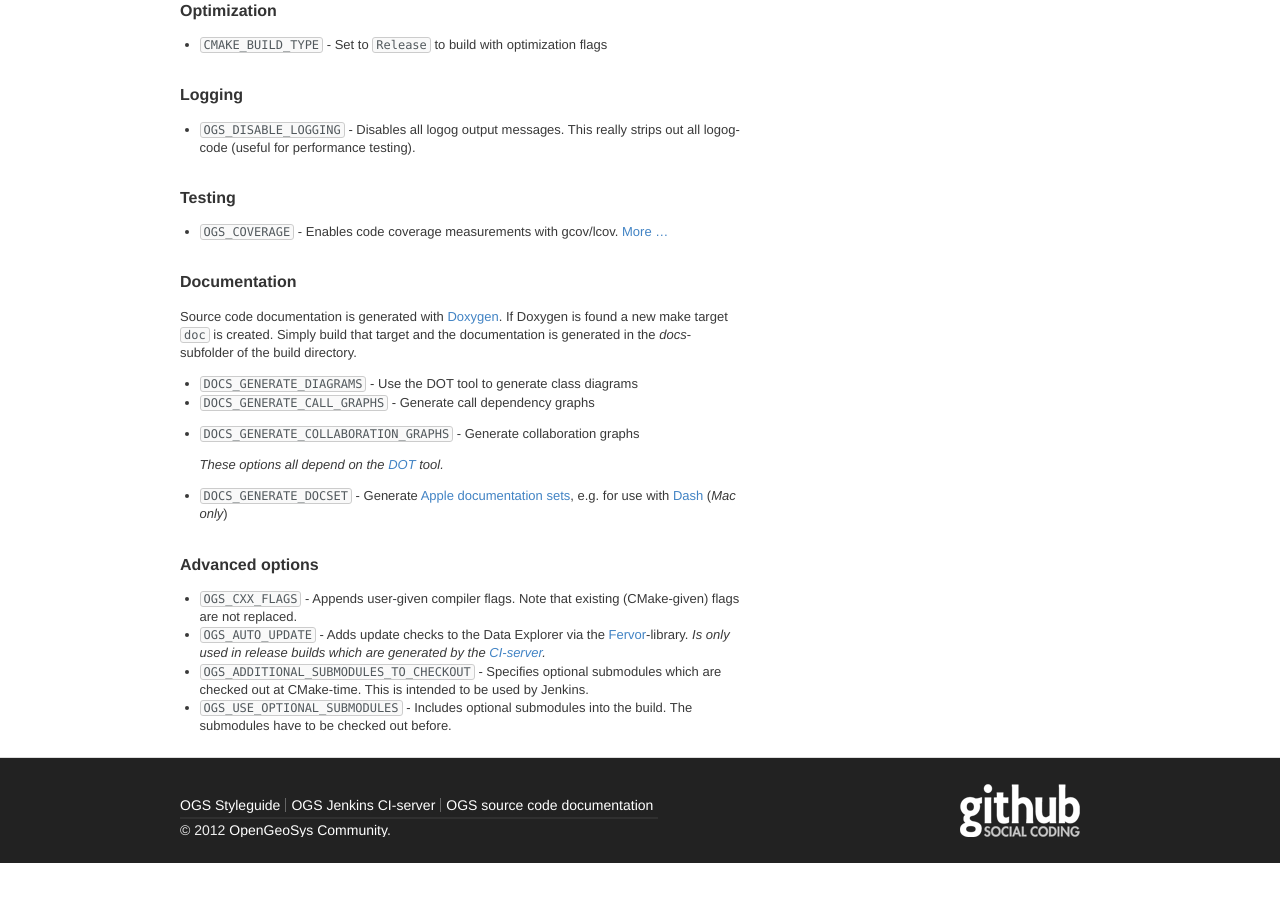
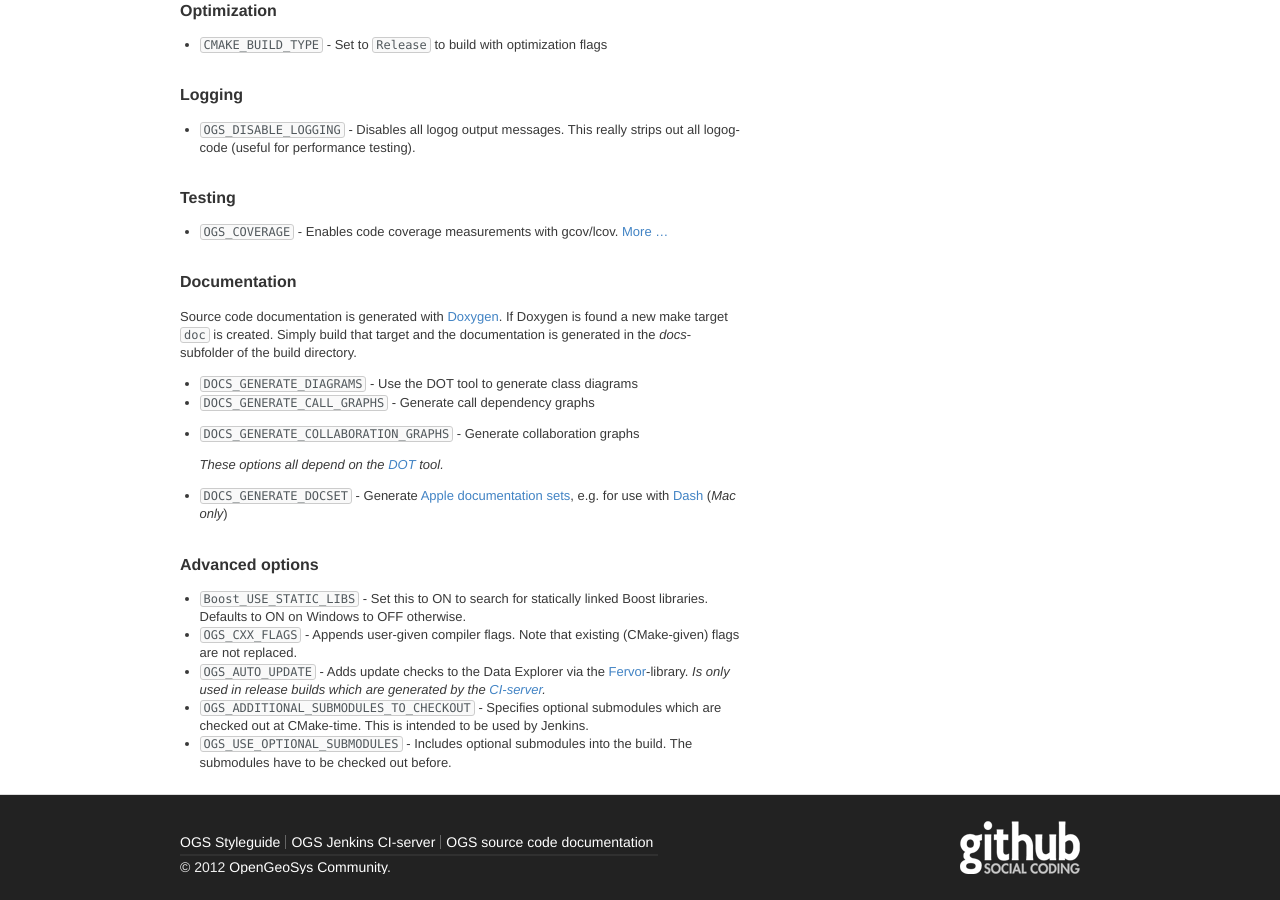
Before and after one commit to ufz/devguide, a Jekyll site: the page built from _posts/2012-04-26-configure-cmake-options.markdown, in a window 1280 px wide and 900 px high, scrolled down 635 px. Built offline with Jekyll 4.4.1, drawn with Linux system fonts in a browser that asks for light colours; comment, search, counter and statistics services are not loaded; before the commit the page ends 1498 px from its top, so only the background shows below that.

Commit message:
Added Boost_USE_STATIC_LIBS option.

```diff
--- a/_posts/2012-04-26-configure-cmake-options.markdown
+++ b/_posts/2012-04-26-configure-cmake-options.markdown
@@ -52,6 +52,7 @@ Source code documentation is generated with [Doxygen](http://www.stack.nl/~dimit
 
 ## Advanced options ##
 
+- `Boost_USE_STATIC_LIBS` - Set this to ON to search for statically linked Boost libraries. Defaults to ON on Windows to OFF otherwise.
 - `OGS_CXX_FLAGS` - Appends user-given compiler flags. Note that existing (CMake-given) flags are not replaced.
 - `OGS_AUTO_UPDATE` - Adds update checks to the Data Explorer via the [Fervor](https://github.com/pypt/fervor)-library. *Is only used in release builds which are generated by the [CI-server](https://svn.ufz.de/hudson/).*
 - `OGS_ADDITIONAL_SUBMODULES_TO_CHECKOUT` - Specifies optional submodules which are checked out at CMake-time. This is intended to be used by Jenkins.
```
